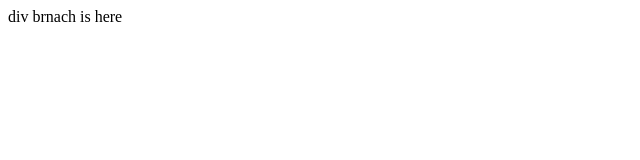
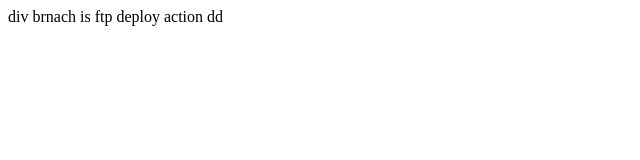
Before and after one commit to nuruzzamanHimel0/test, a plain HTML site: page index.html in a window 1280 px wide. Shown: the whole page, without its empty margins (0-640 px from the left). Drawn offline with Linux system fonts and the light colour scheme.

Commit message:
'ftp-deploy'

```diff
--- a/index.html
+++ b/index.html
@@ -6,6 +6,7 @@
     <title>Document</title>
 </head>
 <body>
-    div brnach is here
+    div brnach is ftp deploy action dd
+
 </body>
 </html>
```
Also changed, not shown: 1 other file.
